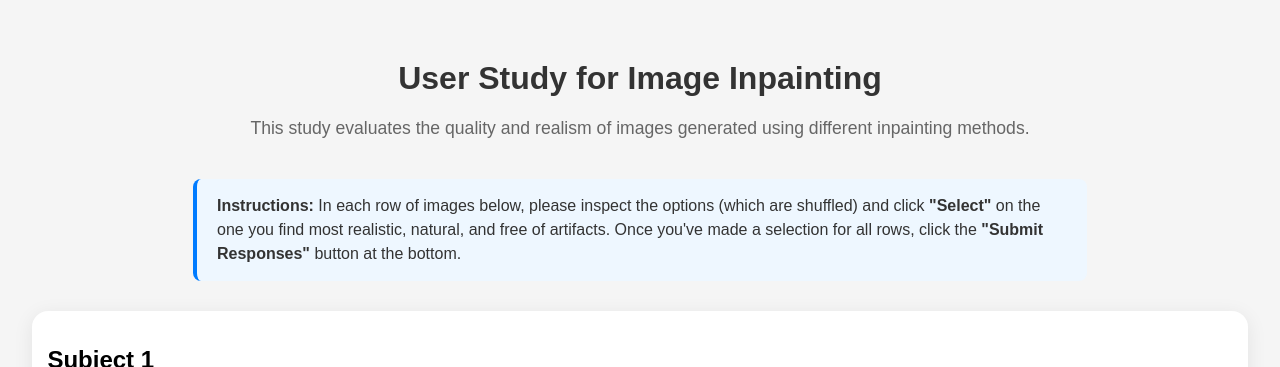
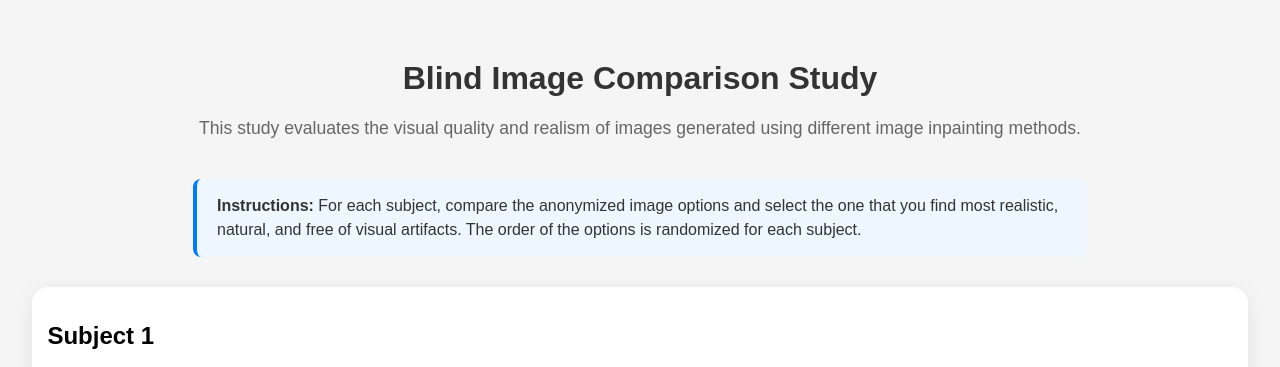
Before and after one commit to pragatijaiswal/UserStudy, a plain HTML site: page index.html in a window 1280 px wide. Shown: the top 367 px of the page. Drawn offline with nearby package versions, Linux system fonts and the light colour scheme.

Commit message:
index update

```diff
--- a/index.html
+++ b/index.html
@@ -4,9 +4,10 @@
 <head>
   <meta charset="UTF-8">
   <meta name="viewport" content="width=device-width, initial-scale=1.0">
-  <title>User Study</title>
 
-  <link rel="stylesheet" href="style.css?v=1.1">
+  <title>Blind Image Comparison Study</title>
+
+  <link rel="stylesheet" href="style.css?v=1.2">
 
   <script src="https://cdn.jsdelivr.net/npm/@supabase/supabase-js@2"></script>
 </head>
@@ -15,24 +16,32 @@
 
   <div class="container">
 
-    <h1>User Study for Image Inpainting</h1>
+    <h1>Blind Image Comparison Study</h1>
 
     <p>
-      This study evaluates the quality and realism of images generated using different inpainting methods.
+      This study evaluates the visual quality and realism of
+      images generated using different image inpainting methods.
     </p>
 
     <p class="instructions">
-      <strong>Instructions:</strong> In each row of images below, please inspect the options (which are shuffled) and click <strong>"Select"</strong> on the one you find most realistic, natural, and free of artifacts. Once you've made a selection for all rows, click the <strong>"Submit Responses"</strong> button at the bottom.
+      <strong>Instructions:</strong>
+      For each subject, compare the anonymized image options
+      and select the one that you find most realistic, natural,
+      and free of visual artifacts. The order of the options is
+      randomized for each subject.
     </p>
+
     <div id="study-container"></div>
 
-    <button id="submit-btn">Submit Responses</button>
+    <button id="submit-btn">
+      Submit Responses
+    </button>
 
     <div id="status"></div>
 
   </div>
 
-  <script src="script.js?v=1.1"></script>
+  <script src="script.js?v=1.2"></script>
 
 </body>
 
```
